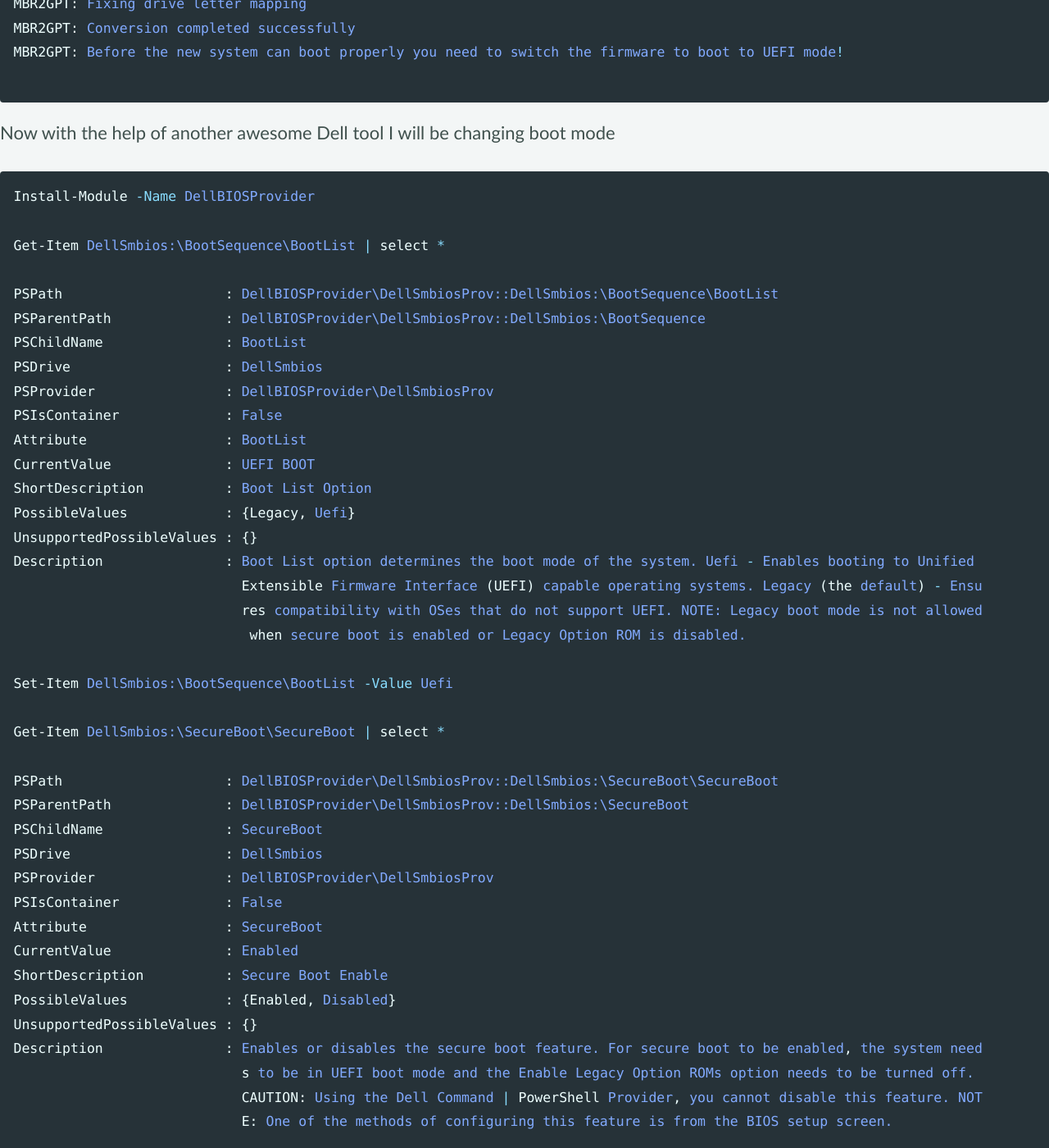
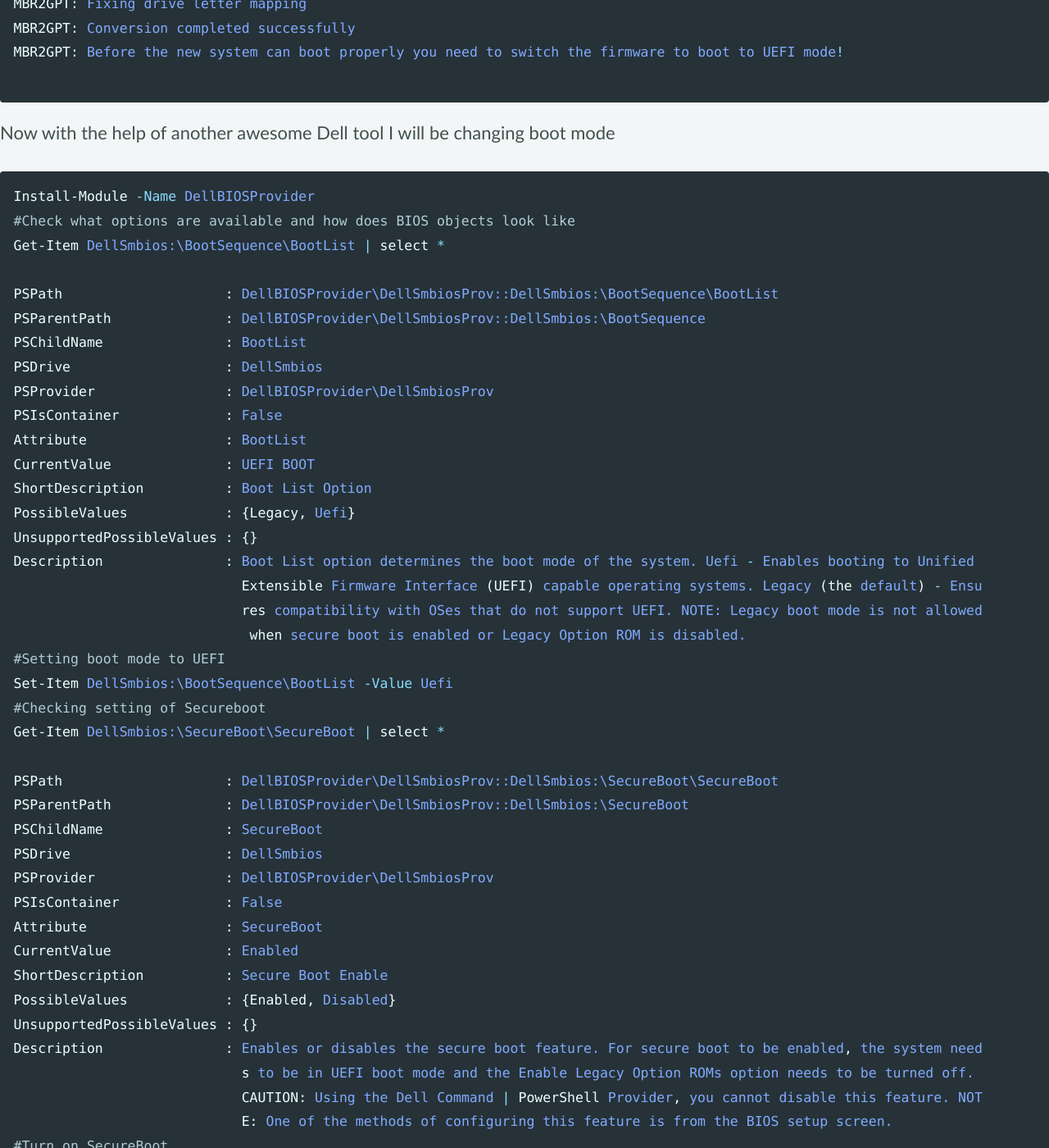
Before and after one commit to UniverseCitiz3n/UniverseCitiz3n.github.io, a Jekyll site: the page built from _posts/2020-01-11-Intune-Problems-Solving.md, in a window 1280 px wide and 1400 px high, scrolled down 2472 px. Shown: the whole window at 82% size. Built offline with Jekyll 4.4.1, drawn with Linux system fonts in a browser that asks for light colours; cached includes are drawn as plain includes; nearby versions of some CDN libraries; our own code applies the rules of GitHub Pages for plain Markdown files; comment, search, counter and statistics services are not loaded.

Commit message:
comments to code

````diff
--- a/_posts/2020-01-11-Intune-Problems-Solving.md
+++ b/_posts/2020-01-11-Intune-Problems-Solving.md
@@ -96,7 +96,7 @@
 
 ``` powershell
 Install-Module -Name DellBIOSProvider
-
+#Check what options are available and how does BIOS objects look like
 Get-Item DellSmbios:\BootSequence\BootList | select *
 
 PSPath                    : DellBIOSProvider\DellSmbiosProv::DellSmbios:\BootSequence\BootList
@@ -114,9 +114,9 @@
                             Extensible Firmware Interface (UEFI) capable operating systems. Legacy (the default) - Ensu
                             res compatibility with OSes that do not support UEFI. NOTE: Legacy boot mode is not allowed
                              when secure boot is enabled or Legacy Option ROM is disabled.
-
+#Setting boot mode to UEFI
 Set-Item DellSmbios:\BootSequence\BootList -Value Uefi
-
+#Checking setting of Secureboot
 Get-Item DellSmbios:\SecureBoot\SecureBoot | select *
 
 PSPath                    : DellBIOSProvider\DellSmbiosProv::DellSmbios:\SecureBoot\SecureBoot
@@ -134,7 +134,7 @@
                             s to be in UEFI boot mode and the Enable Legacy Option ROMs option needs to be turned off.
                             CAUTION: Using the Dell Command | PowerShell Provider, you cannot disable this feature. NOT
                             E: One of the methods of configuring this feature is from the BIOS setup screen.
-
+#Turn on SecureBoot
 Set-Item DellSmbios:\SecureBoot\SecureBoot -Value Enabled
 ```
 
````
